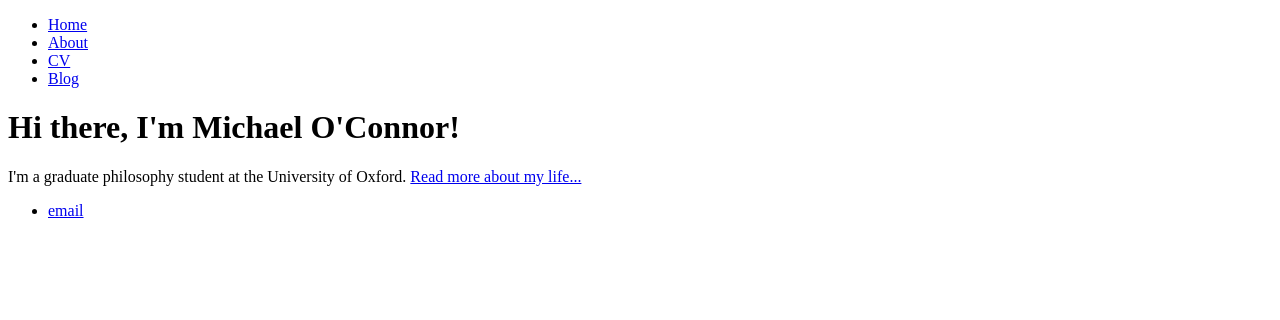
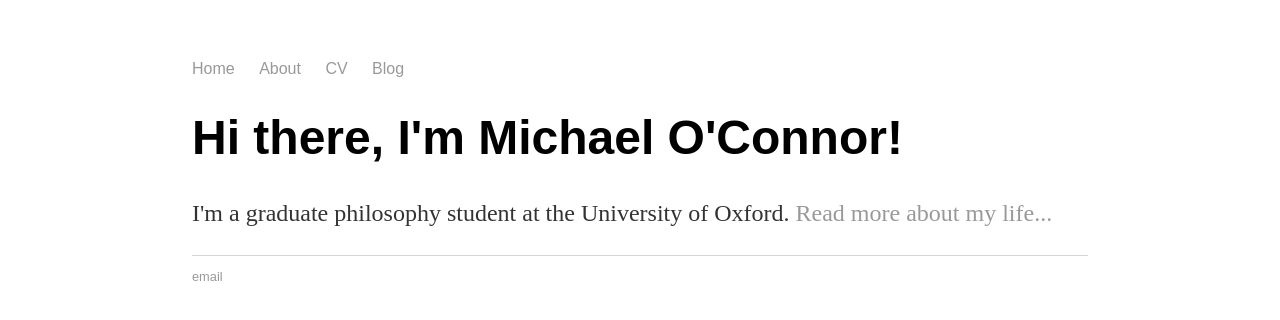
Before and after one commit to MichaelO-Connor/MichaelO-Connor.github.io, a Jekyll site: the page built from index.html, in a window 1280 px wide. Shown: the top 320 px of the page. Built offline with Jekyll 4.4.1, drawn with Linux system fonts in a browser that asks for light colours; nearby versions of some CDN libraries.

Commit message:
Update default.html

```diff
--- a/_layouts/default.html
+++ b/_layouts/default.html
@@ -3,11 +3,7 @@
 		<head>
 			<title>{{ page.title }}</title>
 			<!-- link to main stylesheet -->
-			<script type="text/javascript" src="//use.typekit.net/zxh2shw.js"></script>
-			<script type="text/javascript">try{Typekit.load();}catch(e){}</script>
-
-			<link rel="stylesheet" href="http://maxcdn.bootstrapcdn.com/font-awesome/4.3.0/css/font-awesome.min.css">
-			<link rel="stylesheet" href="https://cdn.linearicons.com/free/1.0.0/icon-font.min.css">
+			<link rel="stylesheet" type="text/css" href="/css/main.css">
 		</head>
 		<body>
 			<nav>
```
